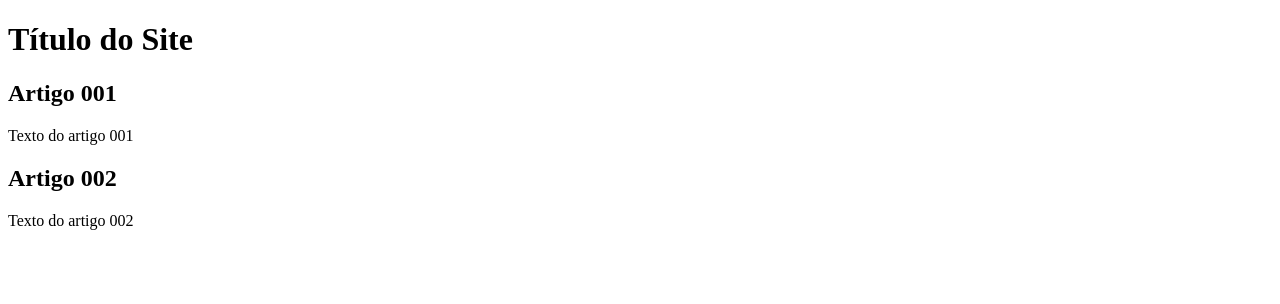
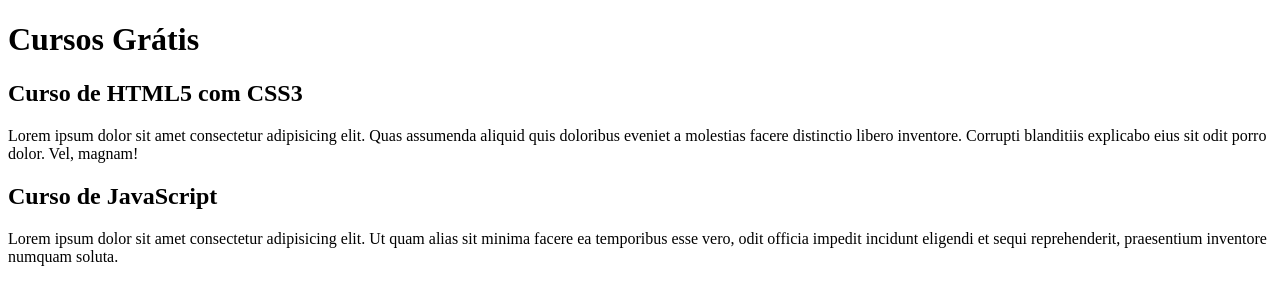
Before and after one commit to buziquia/projeto-site, a plain HTML site: page index.html in a window 1280 px wide. Drawn offline with Linux system fonts and the light colour scheme.

Commit message:
comecei a escrever o conteúdo

```diff
--- a/index.html
+++ b/index.html
@@ -9,15 +9,15 @@
 <body>
     <main>
         <header>
-            <h1>Título do Site</h1>
+            <h1>Cursos Grátis</h1>
         </header>
         <article>
-            <h2>Artigo 001</h2>
-            <p>Texto do artigo 001</p>
+            <h2>Curso de HTML5 com CSS3</h2>
+            <p>Lorem ipsum dolor sit amet consectetur adipisicing elit. Quas assumenda aliquid quis doloribus eveniet a molestias facere distinctio libero inventore. Corrupti blanditiis explicabo eius sit odit porro dolor. Vel, magnam!</p>
         </article>
         <article>
-            <h2>Artigo 002</h2>
-            <p>Texto do artigo 002</p>
+            <h2>Curso de JavaScript</h2>
+            <p>Lorem ipsum dolor sit amet consectetur adipisicing elit. Ut quam alias sit minima facere ea temporibus esse vero, odit officia impedit incidunt eligendi et sequi reprehenderit, praesentium inventore numquam soluta.</p>
         </article>
     </main>
 </body>
```
